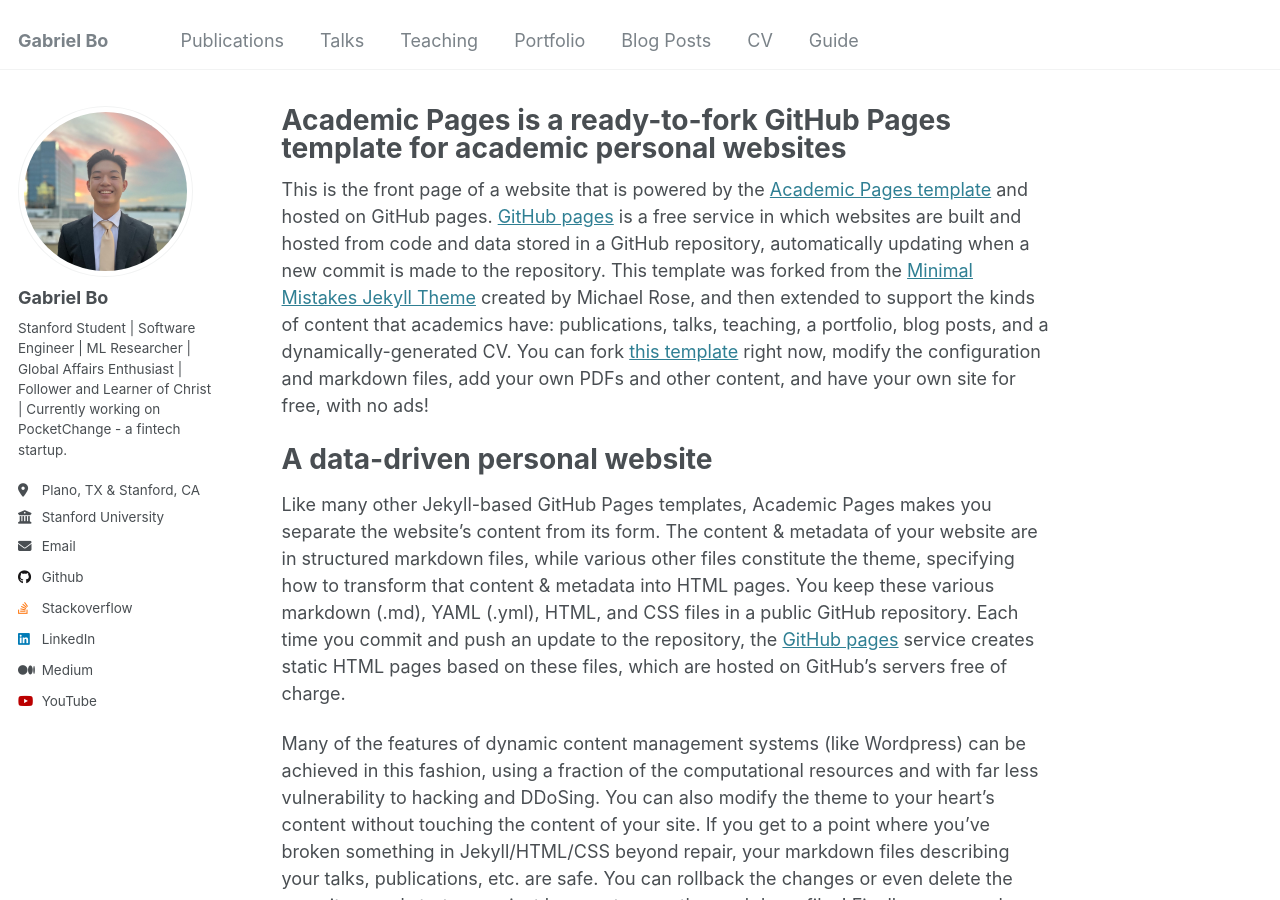
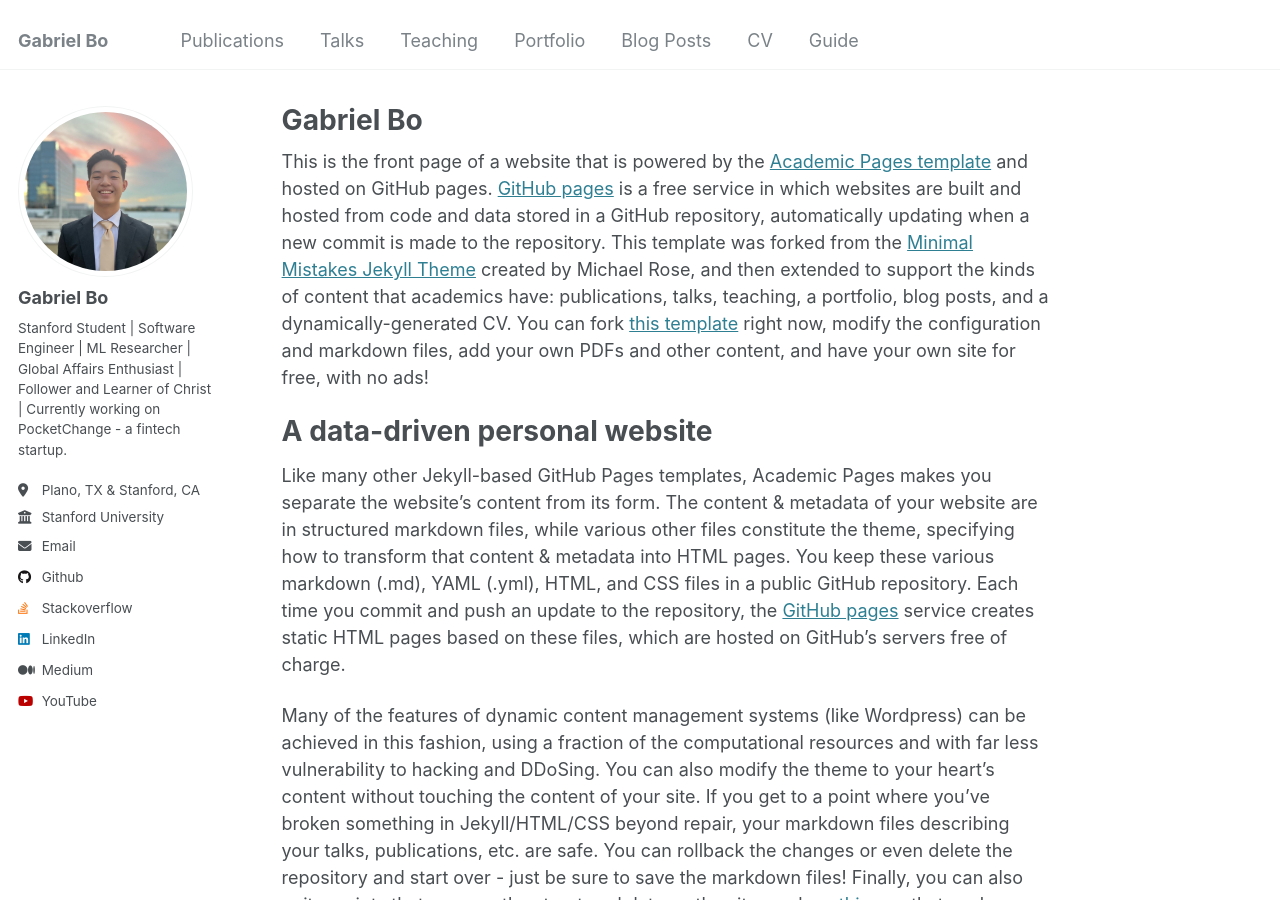
Before and after one commit to gabrielkmbo/gabrielkmbo.github.io, a Jekyll site: the page built from _pages/about.md, in a window 1280 px wide and 900 px high. Built offline with Jekyll 4.4.1, drawn with Linux system fonts in a browser that asks for light colours.

Commit message:
renaming title

```diff
--- a/_pages/about.md
+++ b/_pages/about.md
@@ -1,6 +1,6 @@
 ---
 permalink: /
-title: "Academic Pages is a ready-to-fork GitHub Pages template for academic personal websites"
+title: "Gabriel Bo"
 author_profile: true
 redirect_from:
   - /about/
```
